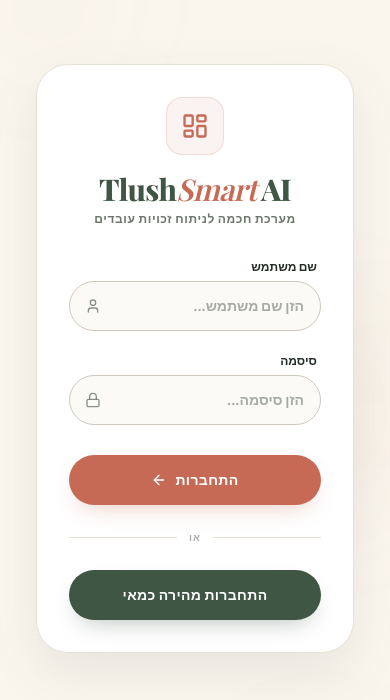
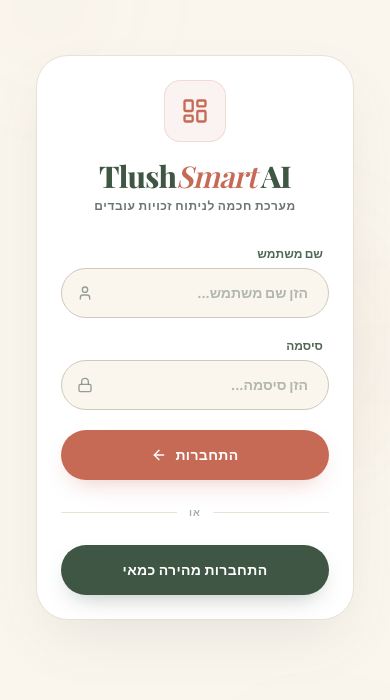
Before and after one commit to maycohen99/MyProject, a React (Vite) app: page /login in a window 390 px wide. Shown: the top 700 px of the page. Built offline with nearby package versions, Linux system fonts and the light colour scheme; a web font is replaced by a local one.

Commit message:
fix: optimize Login page container sizes and responsive field layouts

```diff
--- a/src/pages/Login.jsx
+++ b/src/pages/Login.jsx
@@ -27,15 +27,15 @@ export default function Login({ onLoginSuccess }) {
   };
 
   return (
-    <div className="min-h-[85vh] flex items-center justify-center relative px-4 py-12">
+    <div className="min-h-[80vh] w-full flex items-center justify-center px-4 sm:px-6 py-12 relative">
       {/* Editorial Soft Background Blur Accent */}
-      <div className="absolute top-1/3 left-1/3 w-[350px] h-[350px] bg-[radial-gradient(circle,rgba(198,106,85,0.05)_0%,transparent_70%)] pointer-events-none rounded-full blur-[40px]"></div>
+      <div className="absolute top-1/4 left-1/4 w-[350px] h-[350px] bg-[radial-gradient(circle,rgba(198,106,85,0.06)_0%,transparent_70%)] pointer-events-none rounded-full blur-[40px]"></div>
 
-      <div className="w-full max-w-[480px] bg-white border border-[var(--color-outline)] shadow-[0_20px_50px_rgba(112,110,104,0.12)] p-8 sm:p-12 rounded-[var(--radius-xl)] relative z-10">
+      <div className="w-full max-w-[460px] bg-white border border-[var(--color-outline)] shadow-[0_25px_60px_-15px_rgba(112,110,104,0.15)] p-6 sm:p-10 rounded-[var(--radius-xl)] relative z-10 transition-all duration-300">
 
         {/* Logo and Header */}
         <div className="flex flex-col items-center text-center mb-8">
-          <div className="bg-[var(--color-primary-container)] text-[var(--color-primary)] p-3.5 rounded-2xl border border-[rgba(198,106,85,0.18)] mb-4">
+          <div className="bg-[var(--color-primary-container)] text-[var(--color-primary)] p-4 rounded-2xl border border-[rgba(198,106,85,0.18)] mb-4">
             <LayoutDashboard size={28} />
           </div>
           <h1 className="text-3xl font-extrabold tracking-tight text-[var(--color-secondary)] font-display">
@@ -45,44 +45,44 @@ export default function Login({ onLoginSuccess }) {
         </div>
 
         {error && (
-          <div className="bg-[var(--color-error-container)] border border-[rgba(181,63,63,0.2)] text-[var(--color-error)] text-xs rounded-lg p-3 mb-6 text-center font-bold">
+          <div className="bg-[var(--color-error-container)] border border-[rgba(181,63,63,0.2)] text-[var(--color-error)] text-xs rounded-xl p-3 mb-6 text-center font-bold">
             {error}
           </div>
         )}
 
         {/* Login Form */}
-        <form onSubmit={handleLogin} className="flex flex-col gap-5.5">
+        <form onSubmit={handleLogin} className="space-y-5">
           <div className="flex flex-col gap-1.5">
-            <label className="text-xs font-bold text-[var(--color-on-surface)] mr-1">שם משתמש</label>
+            <label className="text-xs font-bold text-[var(--color-secondary)]/90 mr-1.5">שם משתמש</label>
             <div className="relative">
               <input
                 type="text"
                 placeholder="הזן שם משתמש..."
                 value={userName}
                 onChange={(e) => setUserName(e.target.value)}
-                className="w-full pl-11 pr-4 py-3.5 rounded-xl bg-[#faf6ee]/50 border border-[var(--color-outline-variant)] text-[var(--color-on-surface)] placeholder-[var(--color-on-surface-variant)]/60 focus:outline-none focus:border-[var(--color-primary)] text-sm font-semibold transition-all text-right"
+                className="w-full pl-12 pr-5 py-3.5 rounded-full bg-[var(--color-surface-container)] border border-[var(--color-outline-variant)] text-[var(--color-on-surface)] placeholder-[var(--color-on-surface-variant)]/50 focus:outline-none focus:ring-2 focus:ring-[var(--color-primary)]/10 focus:border-[var(--color-primary)] text-sm font-semibold transition-all text-right"
               />
-              <User className="absolute left-4 top-1/2 -translate-y-1/2 text-[var(--color-on-surface-variant)]/80" size={16} />
+              <User className="absolute left-4 top-1/2 -translate-y-1/2 text-[var(--color-on-surface-variant)]/70" size={16} />
             </div>
           </div>
 
           <div className="flex flex-col gap-1.5">
-            <label className="text-xs font-bold text-[var(--color-on-surface)] mr-1">סיסמה</label>
+            <label className="text-xs font-bold text-[var(--color-secondary)]/90 mr-1.5">סיסמה</label>
             <div className="relative">
               <input
                 type="password"
                 placeholder="הזן סיסמה..."
                 value={password}
                 onChange={(e) => setPassword(e.target.value)}
-                className="w-full pl-11 pr-4 py-3.5 rounded-xl bg-[#faf6ee]/50 border border-[var(--color-outline-variant)] text-[var(--color-on-surface)] placeholder-[var(--color-on-surface-variant)]/60 focus:outline-none focus:border-[var(--color-primary)] text-sm font-semibold transition-all text-right"
+                className="w-full pl-12 pr-5 py-3.5 rounded-full bg-[var(--color-surface-container)] border border-[var(--color-outline-variant)] text-[var(--color-on-surface)] placeholder-[var(--color-on-surface-variant)]/50 focus:outline-none focus:ring-2 focus:ring-[var(--color-primary)]/10 focus:border-[var(--color-primary)] text-sm font-semibold transition-all text-right"
               />
-              <Lock className="absolute left-4 top-1/2 -translate-y-1/2 text-[var(--color-on-surface-variant)]/80" size={16} />
+              <Lock className="absolute left-4 top-1/2 -translate-y-1/2 text-[var(--color-on-surface-variant)]/70" size={16} />
             </div>
           </div>
 
           <button
             type="submit"
-            className="editorial-btn-primary w-full mt-2 flex items-center justify-center gap-2 py-3.5 rounded-xl font-bold text-sm tracking-wide cursor-pointer"
+            className="editorial-btn-primary w-full mt-2 flex items-center justify-center gap-2 py-3.5 rounded-full font-bold text-sm tracking-wide cursor-pointer transition-all shadow-sm"
           >
             <span>התחברות</span>
             <ArrowLeft size={16} />
@@ -99,7 +99,7 @@ export default function Login({ onLoginSuccess }) {
         {/* Quick Connect */}
         <button
           onClick={handleQuickLogin}
-          className="editorial-btn-secondary w-full flex items-center justify-center gap-2 py-3.5 rounded-xl font-bold text-sm tracking-wide cursor-pointer"
+          className="editorial-btn-secondary w-full flex items-center justify-center gap-2 py-3.5 rounded-full font-bold text-sm tracking-wide cursor-pointer transition-all shadow-sm"
         >
           <span>התחברות מהירה כמאי</span>
         </button>
```
